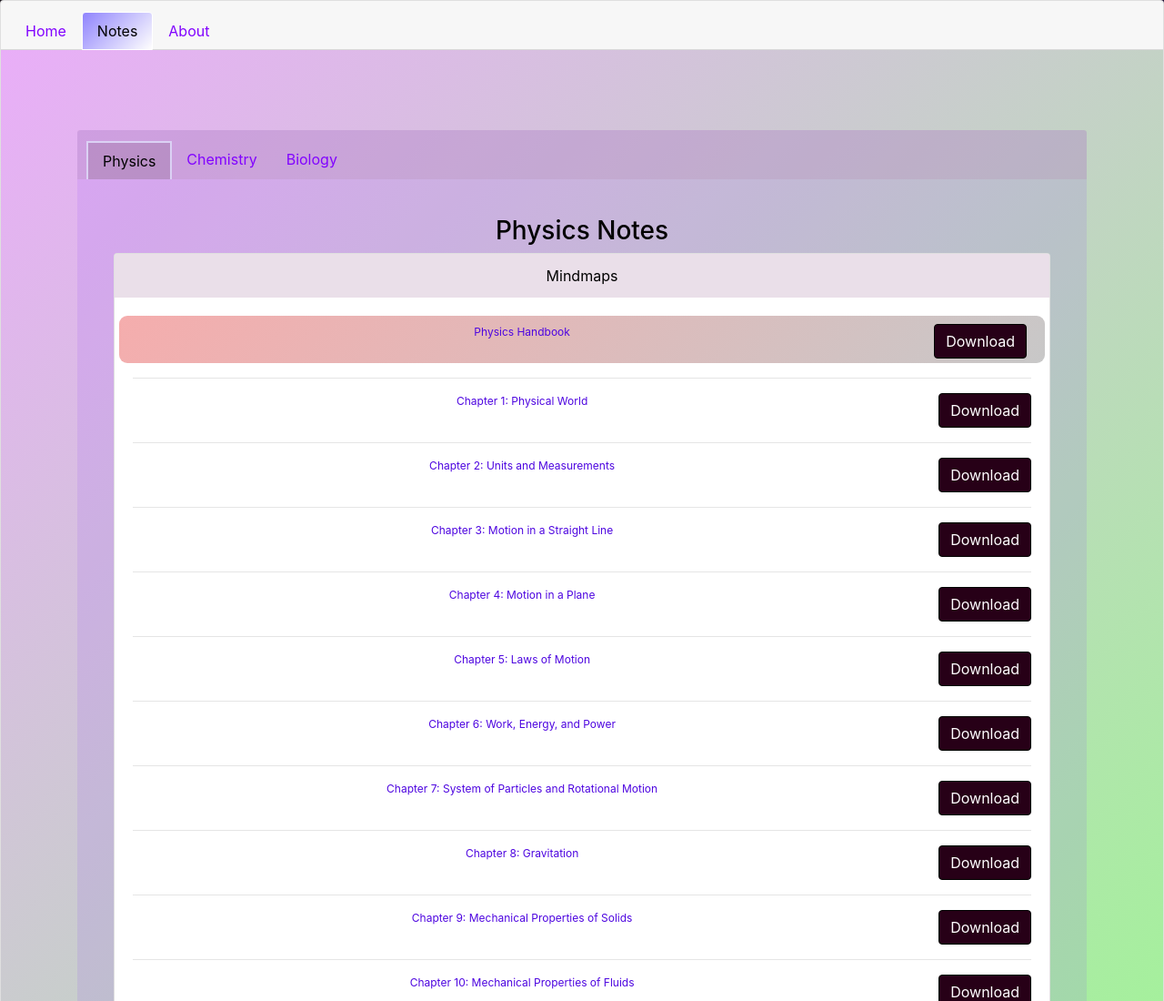
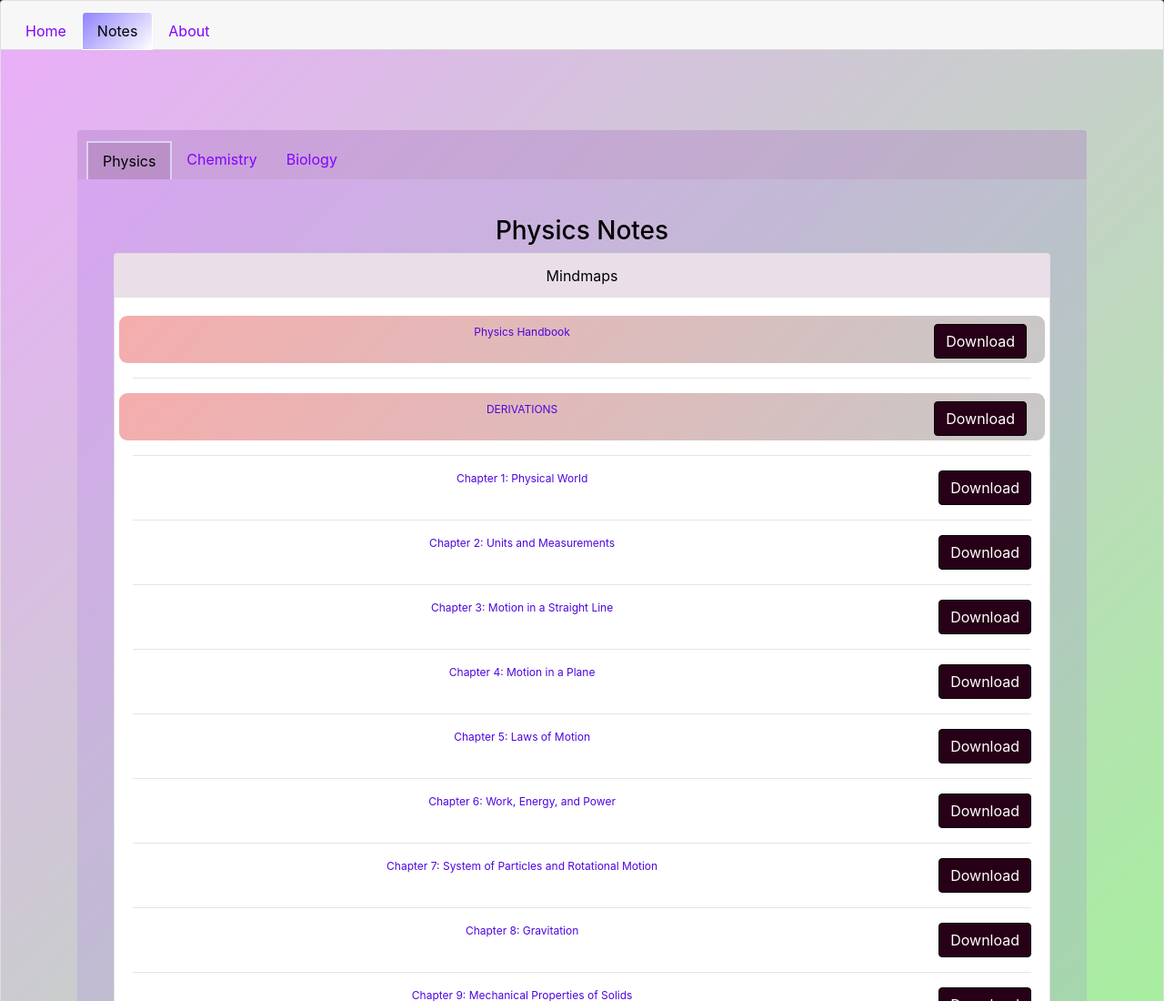
Before and after one commit to MangalNathYadav/Notes_Downloader, a plain HTML site: page notes.html in a window 1280 px wide. Shown: the top 1100 px of the page at 91% size. Drawn offline with nearby package versions, Linux system fonts and the light colour scheme.

Commit message:
Update notes.html

```diff
--- a/notes.html
+++ b/notes.html
@@ -149,6 +149,20 @@
                                             </div>
                                             <div class="col-auto">
                                                 <a href="Mindmap/PHY/Handbook _ Physics __ Arjuna JEE 2023.pdf">
+                                                    <button class="btn btn-primary">Download</button>
+
+                                                </a>
+                                            </div>
+
+                                        </div>
+                                         <hr>
+                                        <div style="font-size: 12px; background: linear-gradient(135deg, #f5adad, #c8c8c8); border-radius: 9px; padding:5px; padding-top: 9px; " class="row">
+                                            <div class="col">
+                                                <p>DERIVATIONS</p>
+
+                                            </div>
+                                            <div class="col-auto">
+                                                <a href="other_/Derivations.pdf">
                                                     <button class="btn btn-primary">Download</button>
 
                                                 </a>
```
